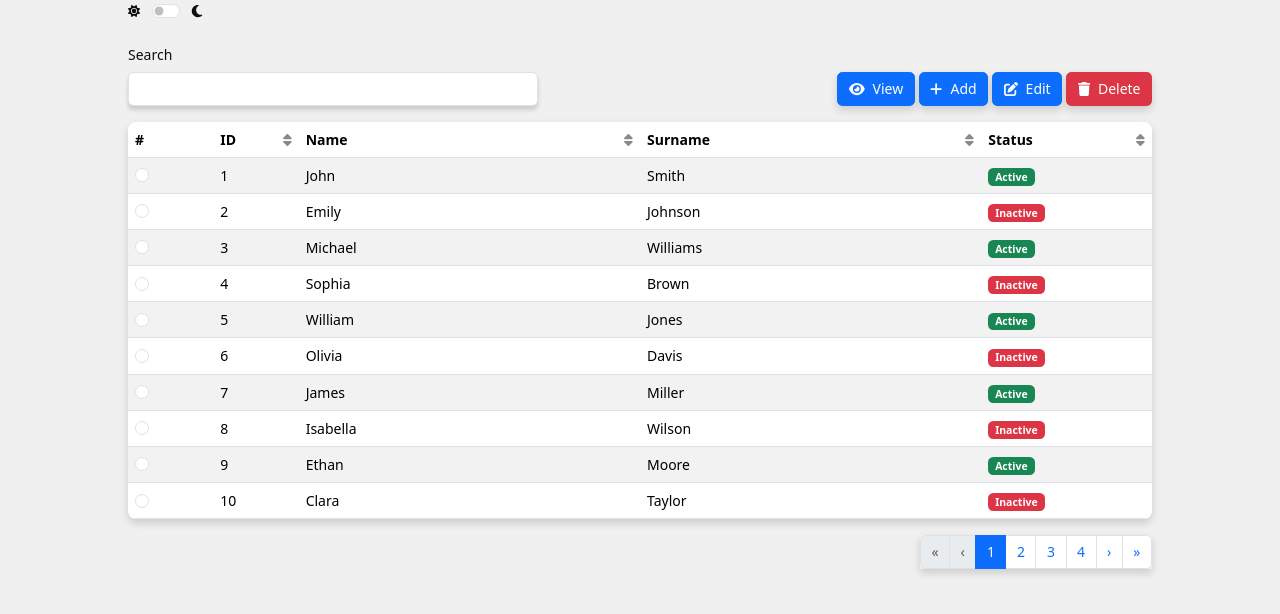
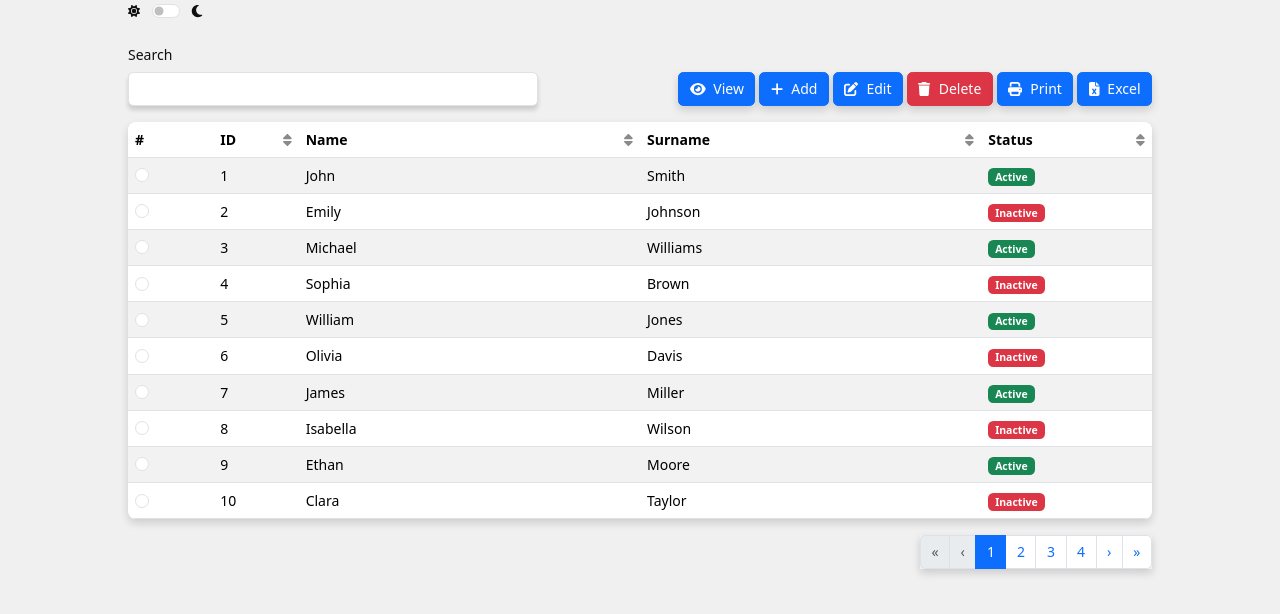
Before and after one commit to mateusargento/tabela-com-paginacao-pesquisa-ordenacao, a React (Vite) app: page / in a window 1280 px wide. Shown: the top 614 px of the page. Built offline with nearby package versions, Linux system fonts and the light colour scheme.

Commit message:
Add buttons "Print" and "Excel". Add custom title to buttons
Add buttons to print data as PDF and export data to Excel file.
Add custom title to buttons, it's an optional parameter.

```diff
--- a/src/components/TableComponent/TableAdditionalComponents.tsx
+++ b/src/components/TableComponent/TableAdditionalComponents.tsx
@@ -1,14 +1,15 @@
 import { Button, FormCheck, Modal, Pagination } from 'react-bootstrap'
 import { FontAwesomeIcon } from '@fortawesome/react-fontawesome'
-import { IconDefinition, faAdd, faEdit, faEye, faSort, faSortDown, faSortUp, faTrash } from '@fortawesome/free-solid-svg-icons'
+import { IconDefinition, faAdd, faEdit, faEye, faFileExcel, faPrint, faSort, faSortDown, faSortUp, faTrash } from '@fortawesome/free-solid-svg-icons'
 import style from './TableComponent.module.css'
 
 // ---- Action Buttons ----
 export type ButtonActionType = {
-  handleButtonAction: (action: 'add' | 'edit' | 'delete' | 'view') => void
-  type: 'add' | 'delete' | 'edit' | 'view'
+  handleButtonAction: (action: 'add' | 'edit' | 'delete' | 'view' | 'print' | 'excel') => void
+  type: 'add' | 'delete' | 'edit' | 'view' | 'print' | 'excel'
   variant: string
   disabled?: boolean
+  title?: string
 }
 /**
  * Cria um botão de ação dos tipos "Add", "Edit", "Delete" ou "View".
@@ -16,8 +17,9 @@ export type ButtonActionType = {
  * @property {'add' | 'delete' | 'edit' | 'view'} type Qual ação ele realizará ao abrir o modal.
  * @property {string} variant Estilização do botão com os padrões estabelecidos pelo Bootstrap. As opções são: "primary", "secondary", "success", "warning", "danger", "info", "light", "dark" e "link".
  * @property {boolean} disabled Define se o botão estará desabilitado ou não. Se não for definido, estará habilitado.
+ * @property {string} title Define o que será mostrado como texto do botão.
  */
-export function ButtonAction({ disabled, handleButtonAction, type, variant }: ButtonActionType) {
+export function ButtonAction({ disabled, handleButtonAction, title, type, variant }: ButtonActionType) {
   let icon: IconDefinition
   switch (type) {
     case 'add':
@@ -32,6 +34,12 @@ export function ButtonAction({ disabled, handleButtonAction, type, variant }: Bu
     case 'view':
       icon = faEye
       break
+    case 'print':
+      icon = faPrint
+      break
+    case 'excel':
+      icon = faFileExcel
+      break
     default:
       icon = faAdd
       break
@@ -42,7 +50,7 @@ export function ButtonAction({ disabled, handleButtonAction, type, variant }: Bu
       <FontAwesomeIcon icon={icon}
         className={style.buttonsIcon}
       />
-      {`${type[0].toUpperCase()}${type.substring(1)}`}
+      {title ?? `${type[0].toUpperCase()}${type.substring(1)}`}
     </Button>
   )
 }
--- a/src/components/TableComponent/index.tsx
+++ b/src/components/TableComponent/index.tsx
@@ -43,7 +43,7 @@ export default function TableComponent() {
   }, [])
 
 
-  function handleButtonAction(action: 'add' | 'edit' | 'delete' | 'view'): void {
+  function handleButtonAction(action: 'add' | 'edit' | 'delete' | 'view' | 'print' | 'excel'): void {
     // Personaliza o modal conforme o botão selecionado
     switch (action) {
       case 'add':
@@ -292,6 +292,16 @@ export default function TableComponent() {
             <ButtonAction variant='primary' type={'add'} handleButtonAction={handleButtonAction} />
             <ButtonAction variant='primary' type={'edit'} handleButtonAction={handleButtonAction} />
             <ButtonAction variant='danger' type={'delete'} handleButtonAction={handleButtonAction} />
+            <ButtonAction variant='primary' type={'print'} handleButtonAction={() => toast.success(
+              'Action completed',
+              toastTheme
+            )} />
+            <ButtonAction variant='primary'
+            type={'excel'}
+            handleButtonAction={() => toast.success(
+              'Action completed',
+              toastTheme
+            )} />
           </div>
         </div>
 
```
